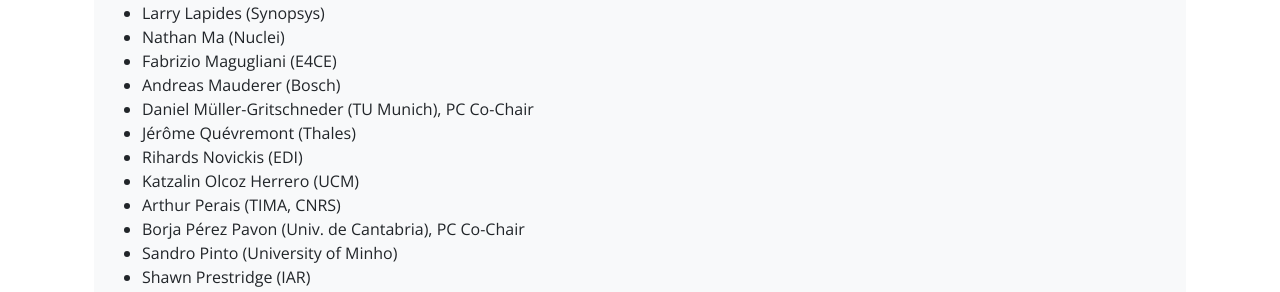
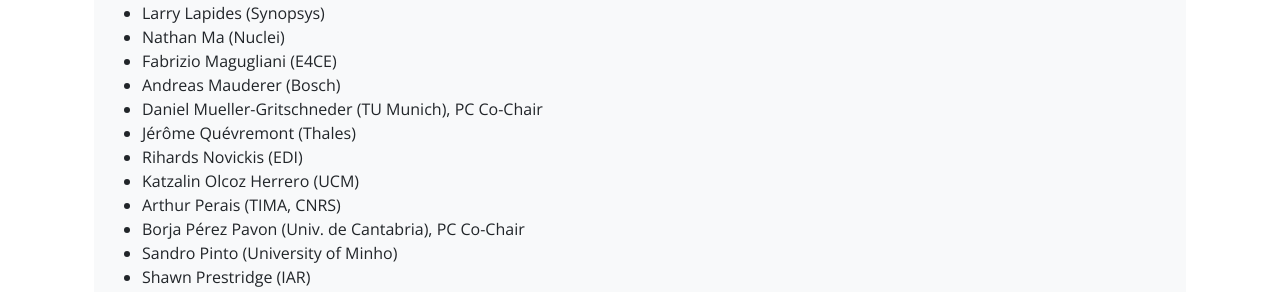
Before and after one commit to riscv-europe/summit-website-development, a Jekyll site: the page built from summit/2024/about.md, in a window 1280 px wide and 900 px high, scrolled down 655 px. Shown: the part 162-454 px from the top of the window. Built offline with Jekyll 4.4.1, drawn with Linux system fonts in a browser that asks for light colours.

Commit message:
Update about.md

```diff
--- a/summit/2024/about.md
+++ b/summit/2024/about.md
@@ -45,7 +45,7 @@
 <li>Nathan Ma (Nuclei)</li>
 <li>Fabrizio Magugliani (E4CE)</li>
 <li>Andreas Mauderer (Bosch)</li>
-<li>Daniel Müller-Gritschneder (TU Munich), PC Co-Chair</li>
+<li>Daniel Mueller-Gritschneder (TU Munich), PC Co-Chair</li>
 <li>Jérôme Quévremont (Thales)</li>
 <li>Rihards Novickis (EDI)</li>
 <li>Katzalin Olcoz Herrero (UCM)</li>
```
